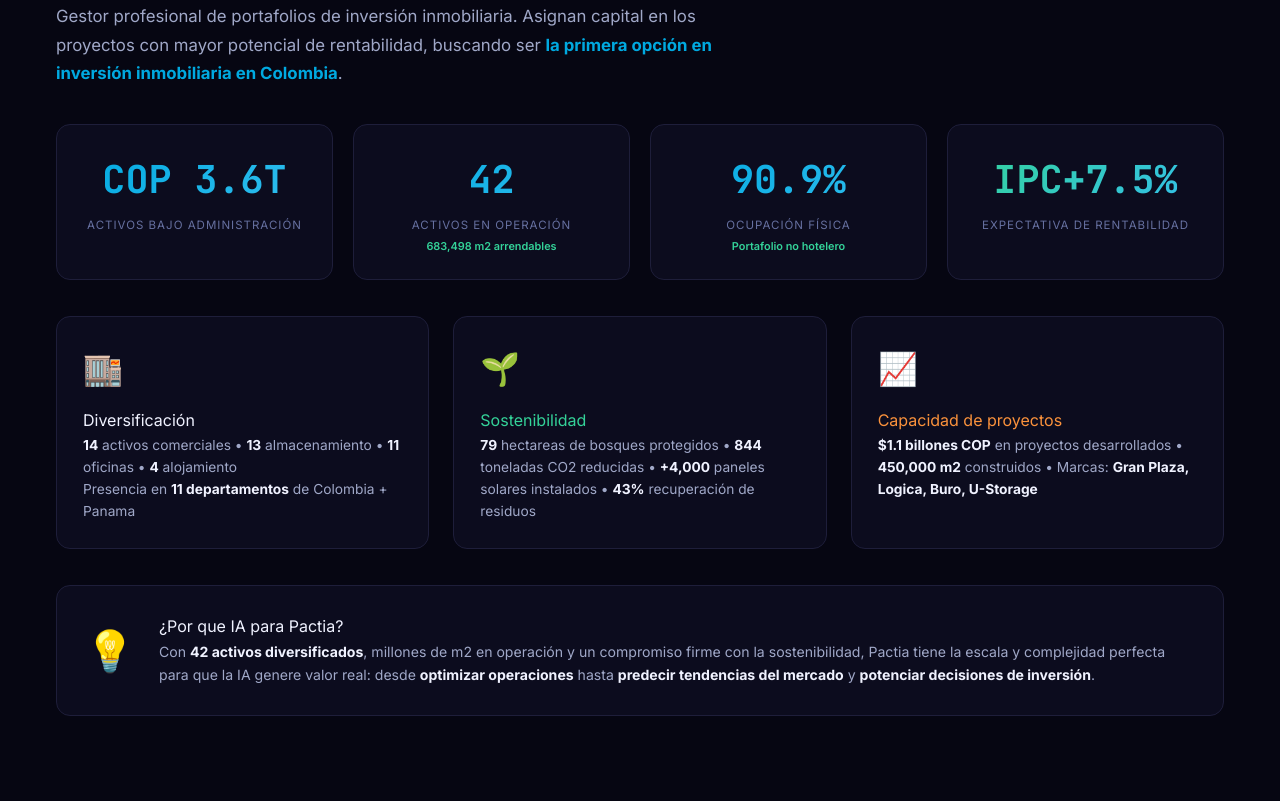
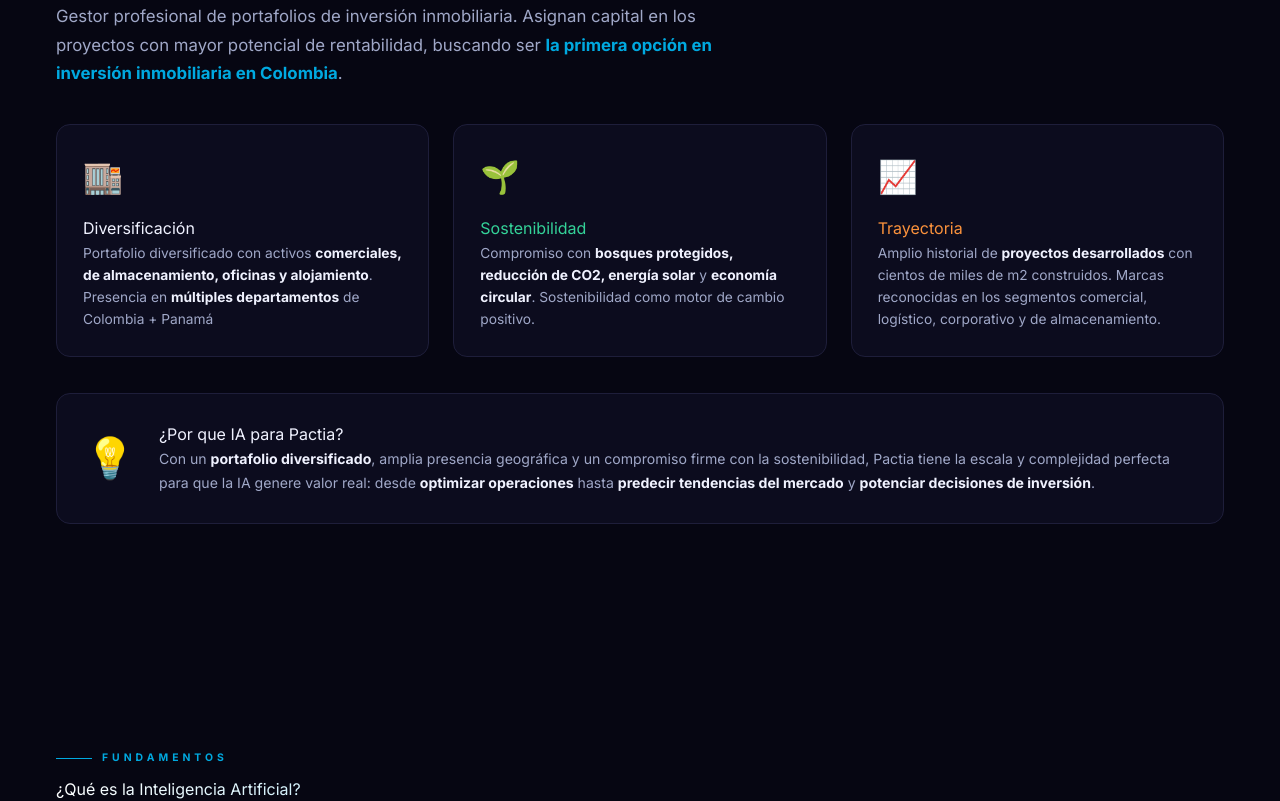
Before and after one commit to sjimenezlon/sinergia-pactia, a Next.js app: page / in a window 1280 px wide. Shown: the part 960-1761 px from the top of the page. Built offline with nearby package versions, Linux system fonts and the light colour scheme.

Commit message:
Elimina cifras privadas de Pactia, solo datos del mercado

```diff
--- a/src/app/page.tsx
+++ b/src/app/page.tsx
@@ -291,7 +291,7 @@
 
 /* ───────── TOKEN DEMO ───────── */
 function TokenDemo() {
-  const [text, setText] = useState("Pactia gestiona 42 activos inmobiliarios en Colombia con un valor de COP 3.6 billones");
+  const [text, setText] = useState("Pactia gestiona un portafolio diversificado de activos inmobiliarios en Colombia y Panamá");
 
   const tokenize = (input: string): string[] => {
     if (!input) return [];
@@ -448,7 +448,7 @@
             {[
               { v: "36h", l: "Programa total" },
               { v: "6", l: "Módulos" },
-              { v: "170", l: "Participantes" },
+              { v: "6", l: "Sesiones" },
               { v: "3h", l: "Esta sesión" },
             ].map((s, i) => (
               <div key={i}>
@@ -471,40 +471,32 @@
           potencial de rentabilidad, buscando ser <strong style={{ color: C.azure }}>la primera opción en inversión inmobiliaria en Colombia</strong>.
         </p>
 
-        <div style={{ display: "grid", gridTemplateColumns: "repeat(4,1fr)", gap: 20, margin: "36px 0" }}>
-          <Counter value="COP 3.6T" label="Activos bajo administración" />
-          <Counter value="42" label="Activos en operación" sub="683,498 m2 arrendables" />
-          <Counter value="90.9%" label="Ocupación física" sub="Portafolio no hotelero" />
-          <Counter value="IPC+7.5%" label="Expectativa de rentabilidad" color={C.green} />
-        </div>
-
         <div style={{ display: "grid", gridTemplateColumns: "repeat(3,1fr)", gap: 24, marginTop: 36 }}>
           <Card accent={C.azure}>
             <div style={{ fontSize: "2rem", marginBottom: 14 }}>🏬</div>
             <h3>Diversificación</h3>
             <p style={{ color: C.t2, fontSize: ".86rem", lineHeight: 1.6 }}>
-              <strong style={{ color: C.t1 }}>14</strong> activos comerciales &bull; <strong style={{ color: C.t1 }}>13</strong> almacenamiento &bull;{" "}
-              <strong style={{ color: C.t1 }}>11</strong> oficinas &bull; <strong style={{ color: C.t1 }}>4</strong> alojamiento<br />
-              Presencia en <strong style={{ color: C.t1 }}>11 departamentos</strong> de Colombia + Panama
+              Portafolio diversificado con activos <strong style={{ color: C.t1 }}>comerciales, de almacenamiento,
+              oficinas y alojamiento</strong>.<br />
+              Presencia en <strong style={{ color: C.t1 }}>múltiples departamentos</strong> de Colombia + Panamá
             </p>
           </Card>
           <Card accent={C.green}>
             <div style={{ fontSize: "2rem", marginBottom: 14 }}>🌱</div>
             <h3 style={{ color: C.green }}>Sostenibilidad</h3>
             <p style={{ color: C.t2, fontSize: ".86rem", lineHeight: 1.6 }}>
-              <strong style={{ color: C.t1 }}>79</strong> hectareas de bosques protegidos &bull;{" "}
-              <strong style={{ color: C.t1 }}>844</strong> toneladas CO2 reducidas &bull;{" "}
-              <strong style={{ color: C.t1 }}>+4,000</strong> paneles solares instalados &bull;{" "}
-              <strong style={{ color: C.t1 }}>43%</strong> recuperación de residuos
+              Compromiso con <strong style={{ color: C.t1 }}>bosques protegidos, reducción de CO2,
+              energía solar</strong> y <strong style={{ color: C.t1 }}>economía circular</strong>.
+              Sostenibilidad como motor de cambio positivo.
             </p>
           </Card>
           <Card accent={C.orange}>
             <div style={{ fontSize: "2rem", marginBottom: 14 }}>📈</div>
-            <h3 style={{ color: C.orange }}>Capacidad de proyectos</h3>
+            <h3 style={{ color: C.orange }}>Trayectoria</h3>
             <p style={{ color: C.t2, fontSize: ".86rem", lineHeight: 1.6 }}>
-              <strong style={{ color: C.t1 }}>$1.1 billones COP</strong> en proyectos desarrollados &bull;{" "}
-              <strong style={{ color: C.t1 }}>450,000 m2</strong> construidos &bull; Marcas:{" "}
-              <strong style={{ color: C.t1 }}>Gran Plaza, Logica, Buro, U-Storage</strong>
+              Amplio historial de <strong style={{ color: C.t1 }}>proyectos desarrollados</strong> con
+              cientos de miles de m2 construidos. Marcas reconocidas en los segmentos comercial,
+              logístico, corporativo y de almacenamiento.
             </p>
           </Card>
         </div>
@@ -517,7 +509,7 @@
           <div>
             <h3>¿Por que IA para Pactia?</h3>
             <p style={{ color: C.t2, fontSize: ".88rem", lineHeight: 1.7 }}>
-              Con <strong style={{ color: C.t1 }}>42 activos diversificados</strong>, millones de m2 en operación y un
+              Con un <strong style={{ color: C.t1 }}>portafolio diversificado</strong>, amplia presencia geográfica y un
               compromiso firme con la sostenibilidad, Pactia tiene la escala y complejidad perfecta para que la IA
               genere valor real: desde <strong style={{ color: C.t1 }}>optimizar operaciones</strong> hasta{" "}
               <strong style={{ color: C.t1 }}>predecir tendencias del mercado</strong> y{" "}
@@ -781,13 +773,13 @@
             {
               v: "Volumen", icon: "📊", color: C.azure,
               what: "La cantidad masiva de datos generados",
-              pactia: "42 activos generan datos de ocupación, energía, mantenimiento, financieros las 24 horas. Cada sensor IoT produce ~500 MB/día. Un solo centro comercial Gran Plaza genera miles de transacciones diarias.",
+              pactia: "Los activos inmobiliarios generan datos de ocupación, energía, mantenimiento y financieros las 24 horas. Cada sensor IoT produce ~500 MB/día. Un solo centro comercial genera miles de transacciones diarias.",
               number: "~2.5 quintillones de bytes de datos se crean cada dia en el mundo"
             },
             {
               v: "Velocidad", icon: "⚡", color: C.green,
               what: "La rapidez con que se generan y deben procesarse",
-              pactia: "Los datos de consumo energético de los 4,500 paneles solares, los sistemas HVAC, el tráfico peatonal en centros comerciales — todo llega en tiempo real. La diferencia entre detectar un pico de consumo en minutos vs. dias puede significar miles de dólares.",
+              pactia: "Los datos de consumo energético, paneles solares, sistemas HVAC, el tráfico peatonal en centros comerciales — todo llega en tiempo real. La diferencia entre detectar un pico de consumo en minutos vs. días puede significar miles de dólares.",
               number: "Los sistemas modernos procesan millones de eventos por segundo"
             },
             {
@@ -799,7 +791,7 @@
             {
               v: "Veracidad", icon: "✅", color: C.orange,
               what: "La confiabilidad y precision de los datos",
-              pactia: "Un sensor de temperatura descalibrado, un contrato mal digitalizado, un dato de mercado desactualizado — un solo dato erróneo puede llevar a decisiones de inversión equivocadas. La veracidad es crítica cuando se manejan COP 3.6 billones.",
+              pactia: "Un sensor de temperatura descalibrado, un contrato mal digitalizado, un dato de mercado desactualizado — un solo dato erróneo puede llevar a decisiones de inversión equivocadas. La veracidad es crítica en un fondo de inversión inmobiliaria de esta escala.",
               number: "IBM estima que datos de mala calidad cuestan $3.1 trillones anuales solo en EE.UU."
             },
             {
@@ -1020,7 +1012,7 @@
                     </p>
                     <Accordion items={[
                       { title: "Sistemas internos (ERP, CRM)", content: "SAP, Oracle, o sistemas propios de gestión de activos. Aquí viven los datos financieros, contratos, inventarios. Son la columna vertebral pero a menudo están aislados en silos." },
-                      { title: "Sensores IoT y Building Management", content: "Los sistemas BMS de los 42 activos generan datos continuos: temperatura, humedad, consumo eléctrico, HVAC, ascensores. Cada sensor es una fuente de datos que la IA puede aprovechar." },
+                      { title: "Sensores IoT y Building Management", content: "Los sistemas BMS de los activos generan datos continuos: temperatura, humedad, consumo eléctrico, HVAC, ascensores. Cada sensor es una fuente de datos que la IA puede aprovechar." },
                       { title: "Documentos físicos y digitales", content: "Contratos PDF, planos CAD, fotografías de inspecciones, actas de reunión. El 80% de la información valiosa está en formatos no estructurados que ahora la GenAI puede procesar." },
                       { title: "Datos externos y de mercado", content: "DANE, Camacol, Galería Inmobiliaria, datos catastrales, índices de construcción. Complementan los datos internos para decisiones de inversión más informadas." },
                       { title: "Datos de terceros y arrendatarios", content: "Historiales crediticios, patrones de pago, feedback de encuestas de satisfaccion. Permiten predecir rotacion y personalizar la experiencia." },
@@ -1068,7 +1060,7 @@
                       {[
                         { dim: "Completitud", desc: "¿Hay campos vacíos? ¿Faltan períodos? Un dataset de ocupación con meses faltantes no sirve para predicción.", pct: 95 },
                         { dim: "Exactitud", desc: "¿Los valores son correctos? Un área arrendable mal registrada distorsiona toda la valuación.", pct: 90 },
-                        { dim: "Consistencia", desc: "¿El mismo concepto se registra igual en todos los sistemas? Si un activo se llama 'GP Bello' en uno y 'Gran Plaza Bello' en otro, la IA no los conecta.", pct: 85 },
+                        { dim: "Consistencia", desc: "¿El mismo concepto se registra igual en todos los sistemas? Si un activo se llama de una forma en un sistema y diferente en otro, la IA no los conecta.", pct: 85 },
                         { dim: "Oportunidad", desc: "¿Los datos están actualizados? Datos de ocupación de hace 6 meses son irrelevantes para decisiones de hoy.", pct: 80 },
                         { dim: "Validez", desc: "¿Los datos cumplen las reglas del negocio? Una tasa de ocupación de 120% indica un problema de registro.", pct: 88 },
                         { dim: "Unicidad", desc: "¿Hay registros duplicados? Dos entradas para el mismo arrendatario generan reportes incorrectos.", pct: 92 },
@@ -1169,7 +1161,7 @@
                     <h3 style={{ color: C.orange }}>Gobernanza de datos: no es opcional</h3>
                     <p style={{ color: C.t2, fontSize: ".88rem", lineHeight: 1.7, marginBottom: 16 }}>
                       Sin gobernanza, los datos se degradan con el tiempo. Para un fondo como Pactia que maneja
-                      COP 3.6 billones, la gobernanza de datos es un imperativo de negocio, no solo un tema de TI.
+                      esta magnitud, la gobernanza de datos es un imperativo de negocio, no solo un tema de TI.
                     </p>
                     {[
                       { t: "Propietarios de datos claros", d: "Cada dataset tiene un responsable que garantiza su calidad y acceso." },
@@ -1367,10 +1359,10 @@
                       Pactia genera y puede aprovechar datos de multiples fuentes:
                     </p>
                     <Accordion items={[
-                      { title: "Datos operacionales", content: "Consumo energético de 42 activos, estado de equipos HVAC, ascensores, sistemas de seguridad. Oportunidad: mantenimiento predictivo que reduce costos hasta 40%." },
+                      { title: "Datos operacionales", content: "Consumo energético de los activos del portafolio, estado de equipos HVAC, ascensores, sistemas de seguridad. Oportunidad: mantenimiento predictivo que reduce costos hasta 40%." },
                       { title: "Datos comerciales", content: "Contratos de arrendamiento, tasas de ocupación, pricing por m2, perfil de arrendatarios, rotación. Oportunidad: optimización de pricing dinámico." },
                       { title: "Datos de mercado", content: "Tendencias del sector inmobiliario, tasas de interes, índices de construcción, oferta nueva. Oportunidad: decisión de inversión basada en datos." },
-                      { title: "Datos de sostenibilidad", content: "Huella de carbono, consumo de agua, generación solar de los +4,000 paneles, residuos. Oportunidad: reportes ESG automatizados y optimización energética." },
+                      { title: "Datos de sostenibilidad", content: "Huella de carbono, consumo de agua, generación solar de los paneles instalados, residuos. Oportunidad: reportes ESG automatizados y optimización energética." },
                     ]} />
                   </div>
                 </div>
@@ -1520,7 +1512,7 @@
                 {[
                   { t: "Valuación automatizada", d: "Modelos de IA (AVMs) con error mediano de solo 2.8%, vs 10-15% tradicional. Revaluación del portafolio completo en minutos.", icon: "📊", impact: "Alto" },
                   { t: "Selección de sitios", d: "IA reduce tiempo de evaluación de sitios en 80-90%. Análisis de datos sociodemograficos, transito y competencia.", icon: "📍", impact: "Alto" },
-                  { t: "Optimización de ocupación", d: "Con 90.9% de ocupación, IA puede identificar patrones para alcanzar y mantener >95% con pricing dinámico.", icon: "🏢", impact: "Medio-Alto" },
+                  { t: "Optimización de ocupación", d: "IA puede identificar patrones para optimizar la tasa de ocupación con pricing dinámico.", icon: "🏢", impact: "Medio-Alto" },
                   { t: "Inteligencia de contratos", d: "IA abstrae contratos 60% más rápido. JLL descubrió $1M+ en cláusulas de escalamiento no ejecutadas.", icon: "📄", impact: "Alto" },
                 ].map((item, i) => (
                   <Card key={i}>
@@ -1543,9 +1535,9 @@
             content: (
               <div style={{ display: "grid", gridTemplateColumns: "1fr 1fr", gap: 24 }}>
                 {[
-                  { t: "Chatbots 24/7", d: "Atención automatizada para arrendatarios en Gran Plaza, Buro y U-Storage. Manejo de consultas, solicitudes de mantenimiento y preguntas frecuentes.", icon: "💬" },
+                  { t: "Chatbots 24/7", d: "Atención automatizada para arrendatarios en los diferentes activos del portafolio. Manejo de consultas, solicitudes de mantenimiento y preguntas frecuentes.", icon: "💬" },
                   { t: "Predicción de rotación", d: "Modelos que analizan patrones de pago, solicitudes de mantenimiento y comunicacion para identificar arrendatarios en riesgo antes del vencimiento.", icon: "🔮" },
-                  { t: "Smart Parking y tráfico", d: "Para los centros comerciales Gran Plaza: analítica de patrones de visitantes para optimizar mix de inquilinos y áreas comunes.", icon: "🅿️" },
+                  { t: "Smart Parking y tráfico", d: "Para los centros comerciales del portafolio: analítica de patrones de visitantes para optimizar mix de inquilinos y áreas comunes.", icon: "🅿️" },
                   { t: "Engagement personalizado", d: "Segmentar arrendatarios por comportamiento y ofrecer amenidades, pricing o incentivos de renovación personalizados.", icon: "🎯" },
                 ].map((item, i) => (
                   <Card key={i}>
@@ -1572,9 +1564,9 @@
                 <div style={{ display: "grid", gridTemplateColumns: "1fr 1fr", gap: 24 }}>
                   {[
                     { t: "HVAC predictivo", d: "Los 13 activos de almacenamiento y 11 de oficinas tienen sistemas HVAC significativos. Sensores IoT + IA predicen fallas antes de que ocurran." },
-                    { t: "Ascensores y escaleras", d: "Los centros comerciales Gran Plaza dependen de circulación vertical. IA reduce 90% de fallas inesperadas." },
-                    { t: "Techos y estructuras", d: "Los techos de las bodegas Logica son costosos de reparar reactivamente. IA monitorea y alerta tempranamente." },
-                    { t: "Red de sensores IoT", d: "Monitoreo centralizado de los 683,498 m2 del portafolio. Dashboard unificado con alertas automáticas." },
+                    { t: "Ascensores y escaleras", d: "Los centros comerciales del portafolio dependen de circulación vertical. IA reduce 90% de fallas inesperadas." },
+                    { t: "Techos y estructuras", d: "Los techos de las bodegas logísticas son costosos de reparar reactivamente. IA monitorea y alerta tempranamente." },
+                    { t: "Red de sensores IoT", d: "Monitoreo centralizado de todo el portafolio. Dashboard unificado con alertas automáticas." },
                   ].map((item, i) => (
                     <Card key={i}>
                       <h3>{item.t}</h3>
@@ -1602,10 +1594,10 @@
                 </div>
                 <div style={{ display: "grid", gridTemplateColumns: "1fr 1fr", gap: 24 }}>
                   {[
-                    { t: "Optimización HVAC con IA", d: "35% de reducción en costos energeticos. Complementa los 4,500+ paneles solares de Pactia optimizando cuando usar solar vs. red.", icon: "⚡" },
+                    { t: "Optimización HVAC con IA", d: "35% de reducción en costos energeticos. Complementa los paneles solares del portafolio optimizando cuando usar solar vs. red.", icon: "⚡" },
                     { t: "Digital Twins", d: "Gemelos digitales del portafolio para simular escenarios de descarbonizacion antes de invertir capital. Probar retrofits virtuales.", icon: "🔄" },
                     { t: "Reportes ESG automatizados", d: "IA automatiza la recopilación y generación de reportes de sostenibilidad. Reduce carga operativa y mejora precisión.", icon: "📋" },
-                    { t: "Iluminación inteligente", d: "LED + sensores de ocupación + programación IA. 10-20% de ahorro adicional en los 42 activos del portafolio.", icon: "💡" },
+                    { t: "Iluminación inteligente", d: "LED + sensores de ocupación + programación IA. 10-20% de ahorro adicional en todos los activos del portafolio.", icon: "💡" },
                   ].map((item, i) => (
                     <Card key={i}>
                       <div style={{ fontSize: "1.5rem", marginBottom: 12 }}>{item.icon}</div>
@@ -1754,7 +1746,7 @@
               <h3>De Entender a Apropiar</h3>
               <p style={{ color: C.t2, fontSize: ".88rem", lineHeight: 1.7 }}>
                 El programa completo combina contenidos conceptuales con <strong style={{ color: C.t1 }}>ejercicios prácticos
-                aplicados al contexto de Pactia</strong>. Los modulos 1 y 2 (6h) son para todo el grupo de 170 personas.
+                aplicados al contexto de Pactia</strong>. Los modulos 1 y 2 (6h) son para todo el grupo completo.
                 Los modulos 3 a 6 (30h) se trabajan en grupos de maximo 25, con mentoría directa y desarrollo de proyectos reales.
               </p>
             </div>
```
